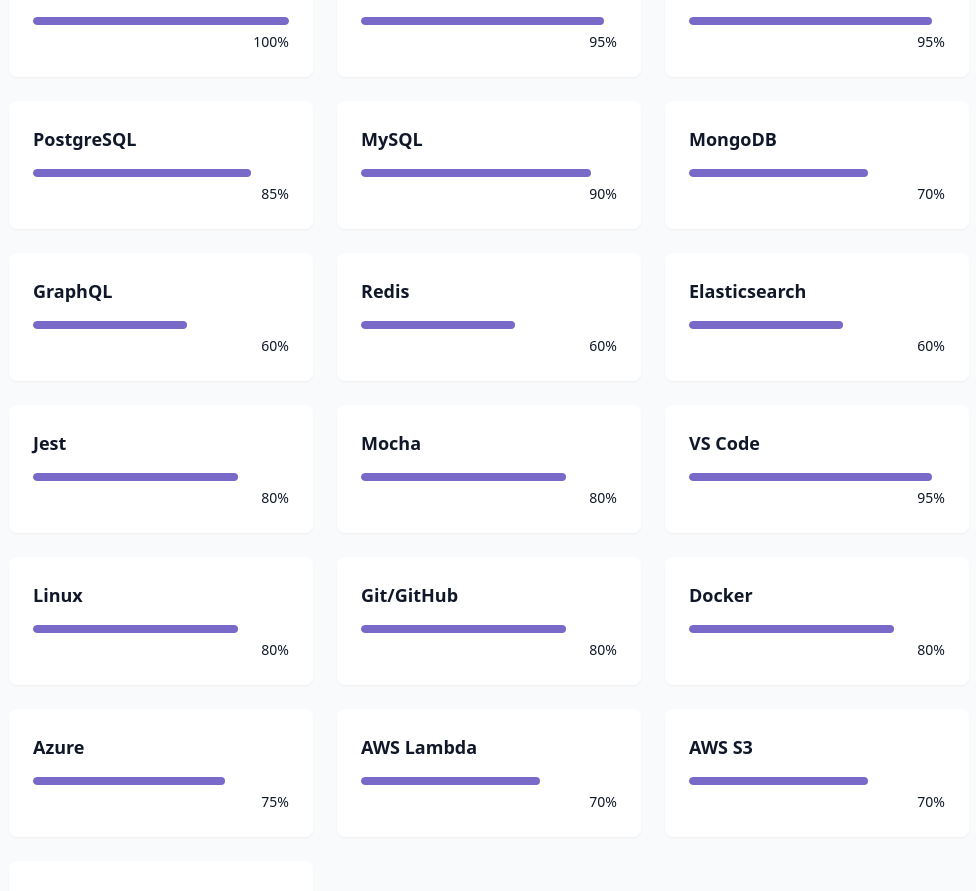
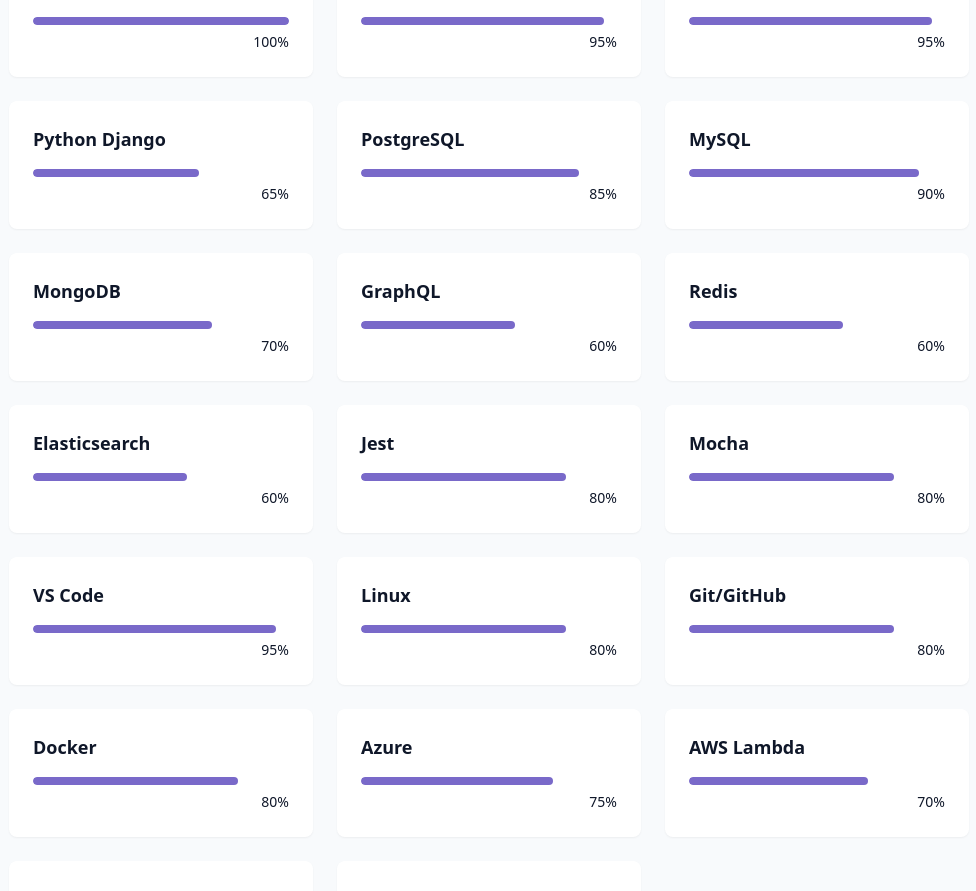
Before and after one commit to stevesajustephen/steve-saju, a React (Vite) app: page / in a window 1280 px wide. Shown: the part 2220-3111 px from the top of the page, without its empty margins (151-1127 px from the left). Built offline with nearby package versions, Linux system fonts and the light colour scheme.

Commit message:
added new skill

```diff
--- a/src/components/SkillsSection.tsx
+++ b/src/components/SkillsSection.tsx
@@ -14,6 +14,7 @@
   { name: "Node.js", level: 100, category: "backend" },
   { name: "Express", level: 95, category: "backend" },
   { name: "Nest.js", level: 95, category: "backend" },
+  { name: "Python Django", level: 65, category: "backend" },
   { name: "PostgreSQL", level: 85, category: "backend" },
   { name: "MySQL", level: 90, category: "backend" },
   { name: "MongoDB", level: 70, category: "backend" },
```
